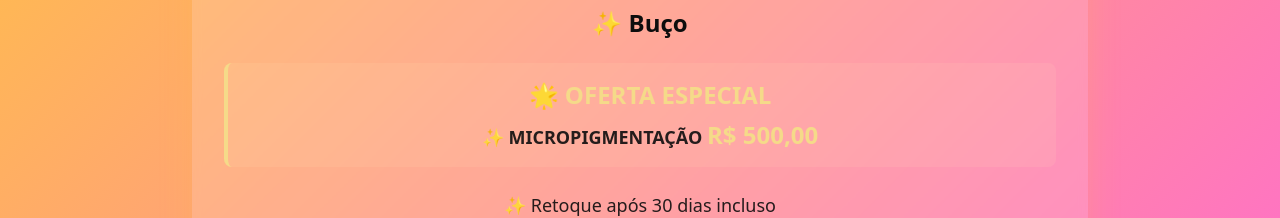
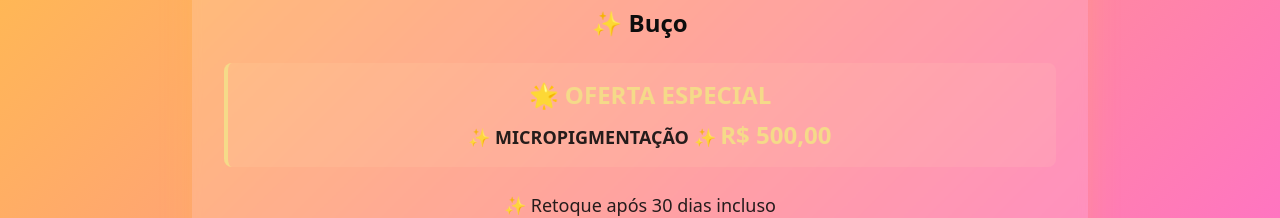
Before and after one commit to laldierrybonela-bot/glow-your-brow-story, a React (Vite) app: page / in a window 1280 px wide. Shown: the part 4166-4384 px from the top of the page. Built offline with nearby package versions, Linux system fonts and the light colour scheme; the HTML template or start-up script is replaced by a standard one.

Commit message:
atualizar

```diff
--- a/src/components/SpecialOffer.tsx
+++ b/src/components/SpecialOffer.tsx
@@ -32,7 +32,7 @@ export default function SpecialOffer() {
               🌟 OFERTA ESPECIAL
             </h3>
             <p className="text-primary-foreground/90 text-lg">
-            <span className="font-bold">✨ MICROPIGMENTAÇÃO</span>{' '}
+            <span className="font-bold">✨ MICROPIGMENTAÇÃO ✨</span>{' '}
             <span className="text-2xl font-bold text-gold-200">    R$ 500,00</span>
             </p>
           </div>
```
